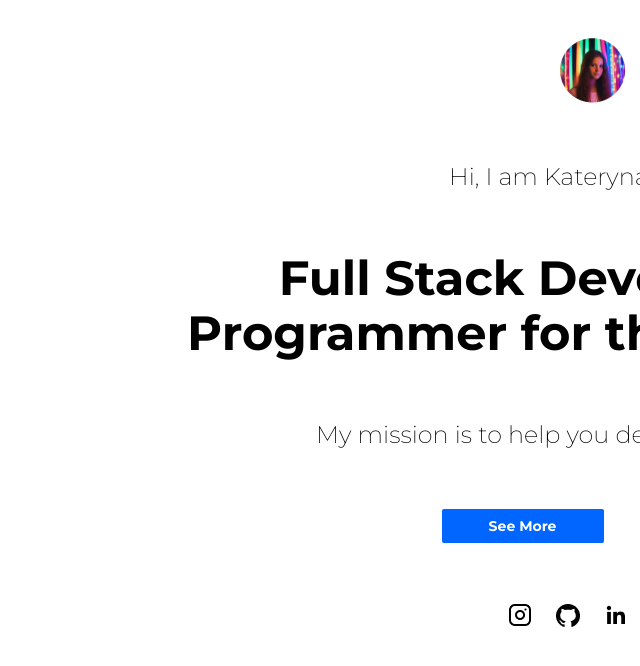
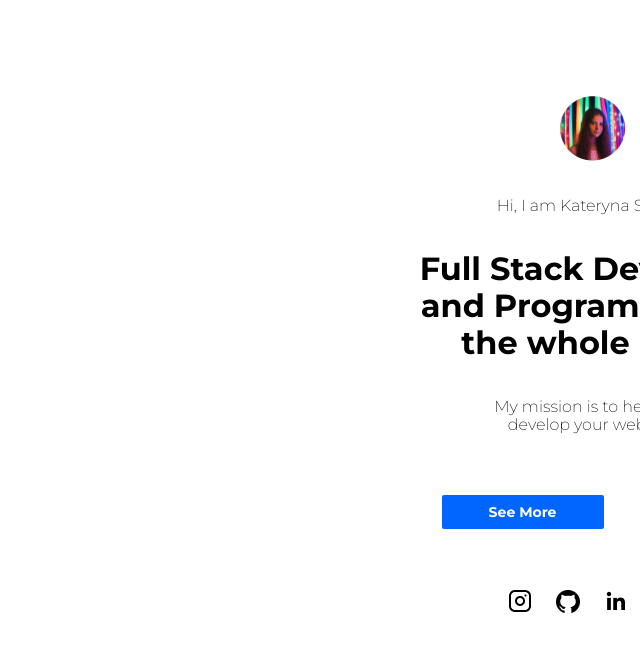
Before and after one commit to katesyvash795/Resume, a Next.js app: page / in a window 768 px wide. Shown: the top 666 px of the page, without its empty margins (128-768 px from the left). Built offline with nearby package versions, Linux system fonts and the light colour scheme.

Commit message:
Update Main.module.css

```diff
--- a/src/components/mainsection/Main.module.css
+++ b/src/components/mainsection/Main.module.css
@@ -2,12 +2,13 @@
 margin-top: 12%;
     display: flex;
     flex-direction: column;
+    width: 100%;
 }
 .title{
 
     color: var(--text-color);
     font-family: var(--Font);
-    font-weight: bold;
+    font-weight: bolder;
     font-size: 48px;
     width: 856px;
     text-align: center;
@@ -62,3 +63,26 @@ font-size: 24px;
         justify-content: center;
         margin-top: 60px;
     }
+    @media screen  and (min-width:320px ) and (max-width:768px){
+        .container{
+            margin-top: 30%;
+        }
+        .text{
+            font-size: 16px;
+                width: 210px;
+            }
+        .title{
+            font-size: 32px;
+            width: 355px;
+        }
+        .textcontainer{
+            gap:20px;
+        }
+    }
+    @media screen  and (min-width:768px ) and (max-width:1280px){
+        .textcontainer{
+            gap:36px;
+        }
+
+
+    }
```
